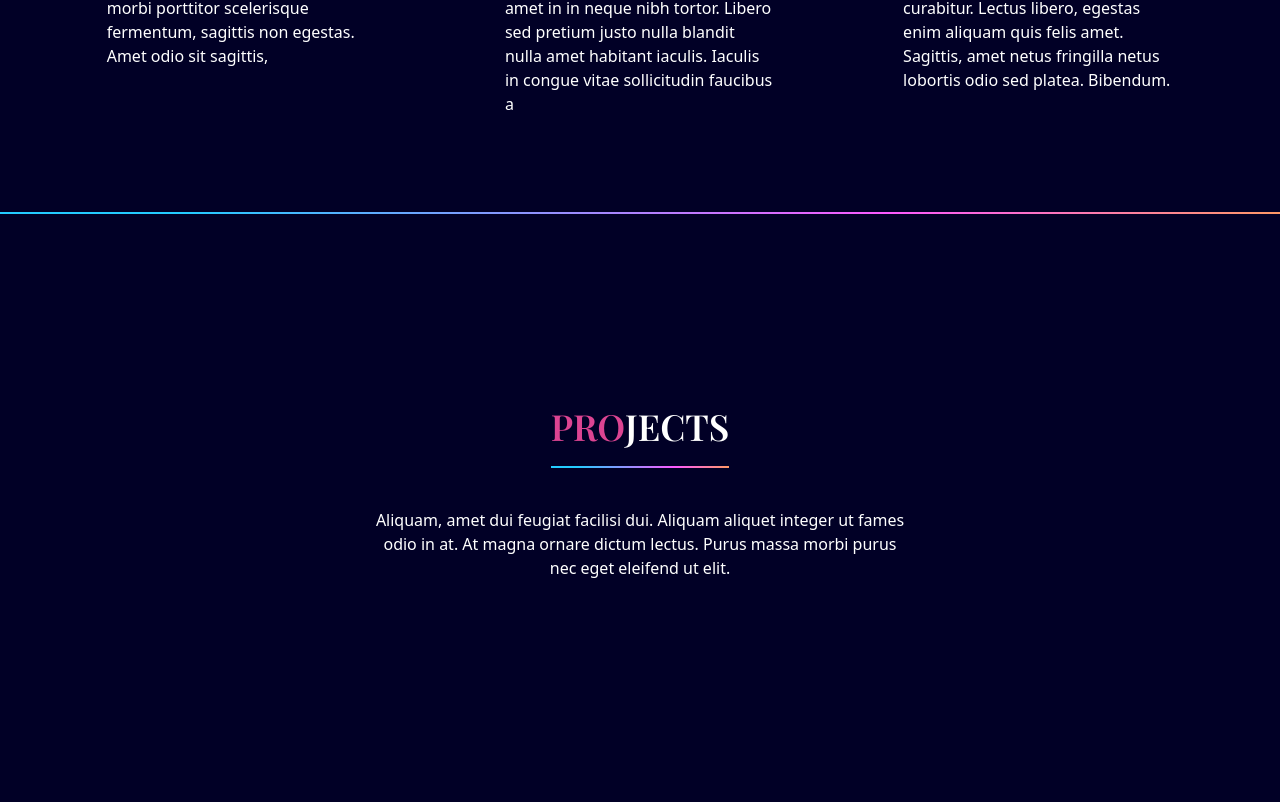
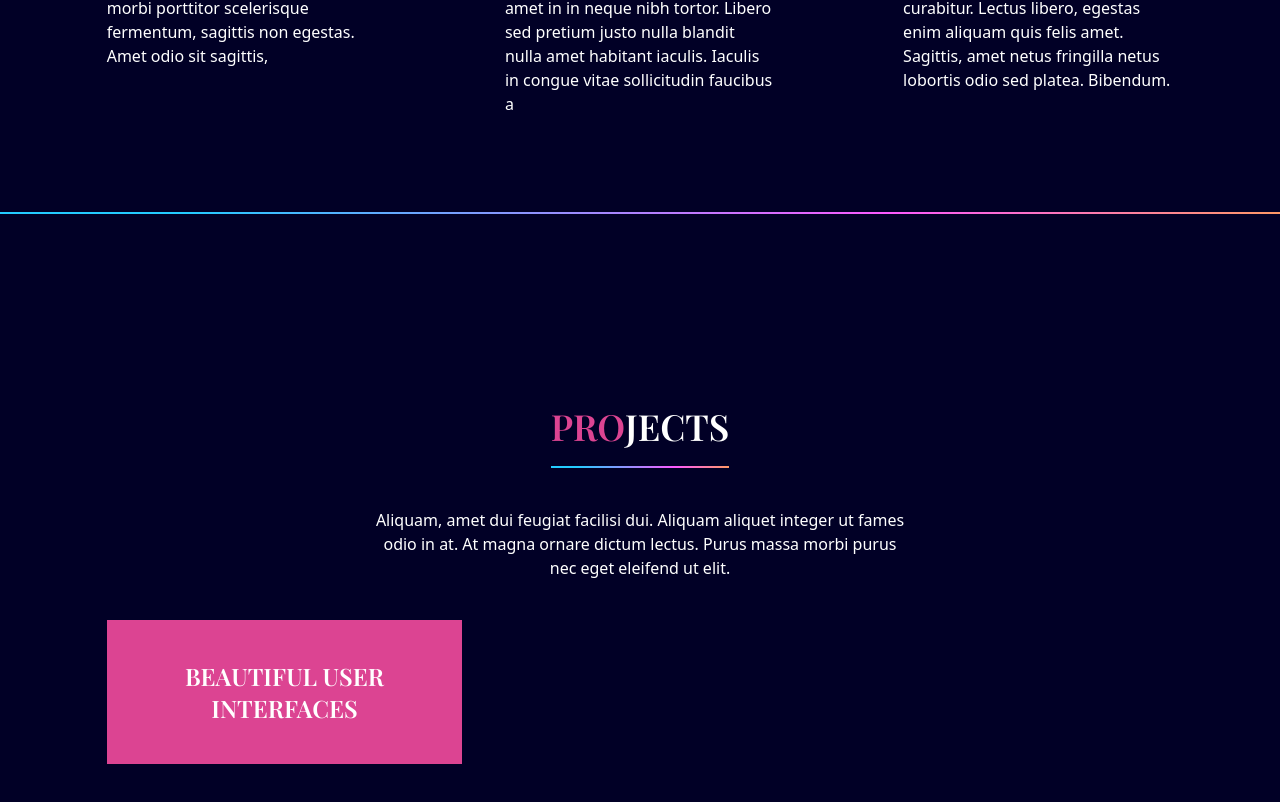
Before and after one commit to afiatamanna06/jane-esper, a React (Create React App) app: page / in a window 1280 px wide. Shown: the part 1533-2335 px from the top of the page. Built offline with nearby package versions, Linux system fonts and the light colour scheme.

Commit message:
Add project card file

```diff
--- /dev/null
+++ b/src/components/projects/ProjectCard.tsx
@@ -0,0 +1,9 @@
+
+
+function ProjectCard() {
+  return (
+    <div>ProjectCard</div>
+  )
+}
+
+export default ProjectCard
--- a/src/components/projects/Projects.tsx
+++ b/src/components/projects/Projects.tsx
@@ -59,7 +59,9 @@ function Projects() {
           viewport={{ once: true, amount: 0.5 }}
           variants={containerVariants}
         >
-
+          <div className="flex justify-center items-center text-center p-10 bg-red max-w-[400px] max-h-[400px] text-2xl font-playfair font-semibold">
+            BEAUTIFUL USER INTERFACES
+          </div>
         </motion.div>
       </div>
     </section>
```
